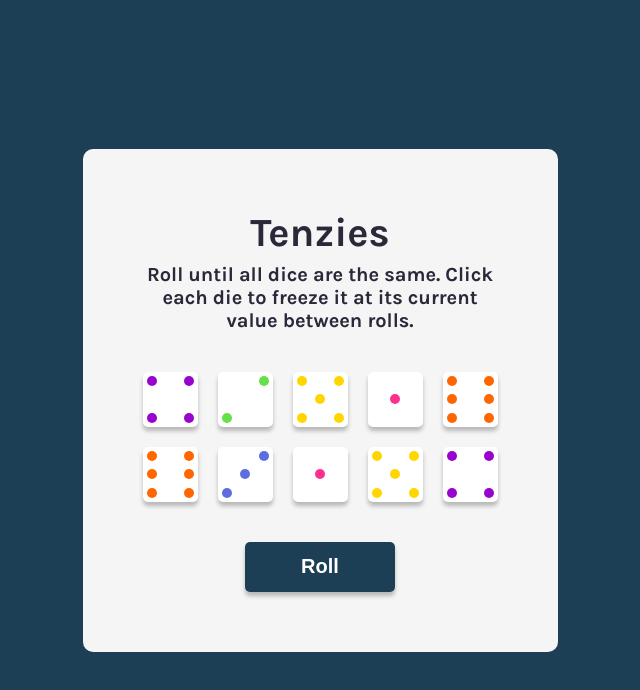
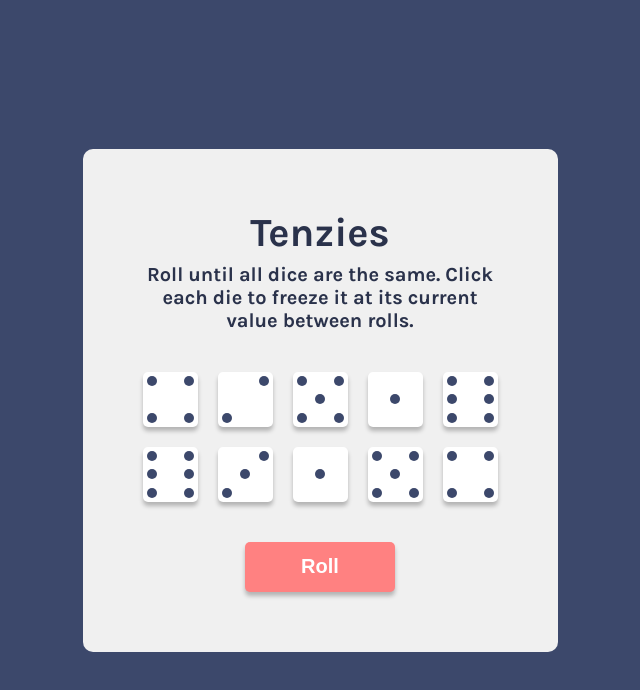
Before and after one commit to IsabelleAnn/Dice-Game, a React (Vite) app: page / in a window 1280 px wide. Shown: the top 690 px of the page, without its empty margins (320-960 px from the left). Built offline with nearby package versions, Linux system fonts and the light colour scheme.

Commit message:
Change app colors. Organize dice dots

```diff
--- a/src/components/Die.jsx
+++ b/src/components/Die.jsx
@@ -30,7 +30,7 @@ export default function Die(props){
     return(
     <div
         onClick={()=>props.handleDieClick(props.id)}
-        style={props.isLocked ? {backgroundColor: "#0b2434"} : {}}
+        style={props.isLocked ? {backgroundColor: "#F9D949"} : {}}
         className={`die ${diceStyle}`}>{dotElements}
     </div>)
 }
--- a/src/index.css
+++ b/src/index.css
@@ -1,6 +1,7 @@
 :root {
   --shadow: 0px 4px 4px 0px #00000040;
-  --button-background-color: #1d3f55;
+  --button-background-color: #3c486b;
+  --color: #a3a3a3;
 }
 
 * {
@@ -20,8 +21,8 @@ body {
 }
 
 main {
-  background-color: #f5f5f5;
-  color: #2b283a;
+  background-color: #f0f0f0;
+  color: #2a324b;
   width: min-content;
   height: min-content;
   border-radius: 10px;
@@ -76,7 +77,7 @@ main,
   color: white;
   border: none;
   border-radius: 5px;
-  background-color: var(--button-background-color);
+  background-color: #ff8181;
   font-size: 20px;
   font-weight: bold;
   cursor: pointer;
@@ -85,13 +86,13 @@ main,
 }
 
 .roll-btn:hover {
-  background-color: #0b2434bd;
+  background-color: #f45050;
 }
 
 .dot {
   height: 10px;
   width: 10px;
-  background-color: black;
+  background-color: var(--button-background-color);
   border-radius: 50%;
   display: block;
 }
@@ -101,25 +102,34 @@ main,
   align-items: center;
   justify-content: center;
 }
-.first-face .dot {
+/* .first-face .dot {
   background-color: #ff2f8e;
 }
+.second-face .dot {
+  background-color: #ff2f2f;
+}
+.third-face .dot {
+  background-color: #5e6ee0;
+}
+.fourth-face .dot {
+  background-color: #9803ce;
+}
+.fifth-face .dot {
+  background-color: #ffd600;
+}
+.sixth-face .dot {
+  background-color: #ff6600;
+} */
 
 .second-face,
 .third-face {
   display: flex;
   justify-content: space-between;
 }
-.second-face .dot {
-  background-color: #66df48;
-}
 .second-face .dot:nth-of-type(1) {
   align-self: flex-end;
 }
 
-.third-face .dot {
-  background-color: #5e6ee0;
-}
 .third-face .dot:nth-of-type(1) {
   align-self: flex-end;
 }
@@ -142,9 +152,6 @@ main,
 .fourth-face .dot:nth-of-type(4) {
   justify-self: end;
   align-self: end;
-}
-.fourth-face .dot {
-  background-color: #9803ce;
 }
 
 .fifth-face {
@@ -172,9 +179,6 @@ main,
   align-self: end;
   justify-self: end;
 }
-.fifth-face .dot {
-  background-color: #ffd600;
-}
 
 .sixth-face {
   display: grid;
@@ -200,6 +204,3 @@ main,
   align-self: end;
   justify-self: end;
 }
-.sixth-face .dot {
-  background-color: #ff6600;
-}
```
